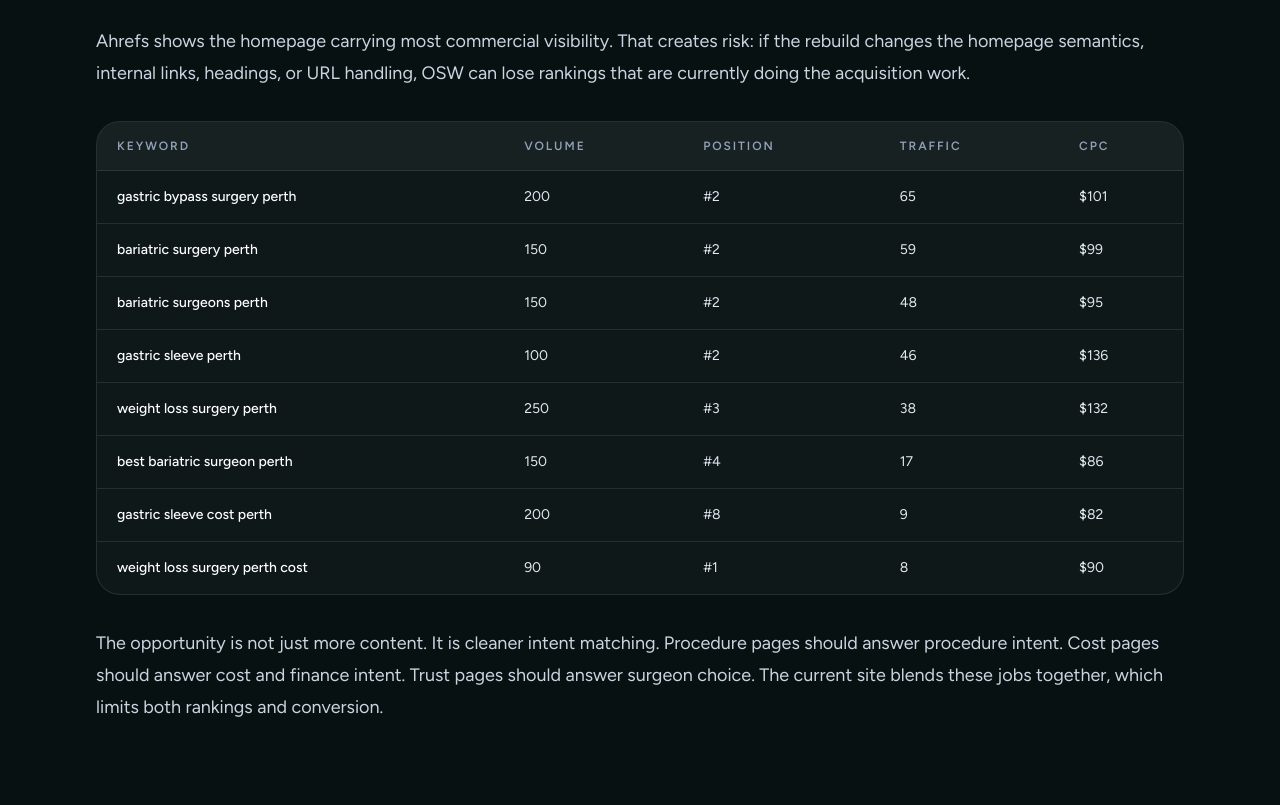
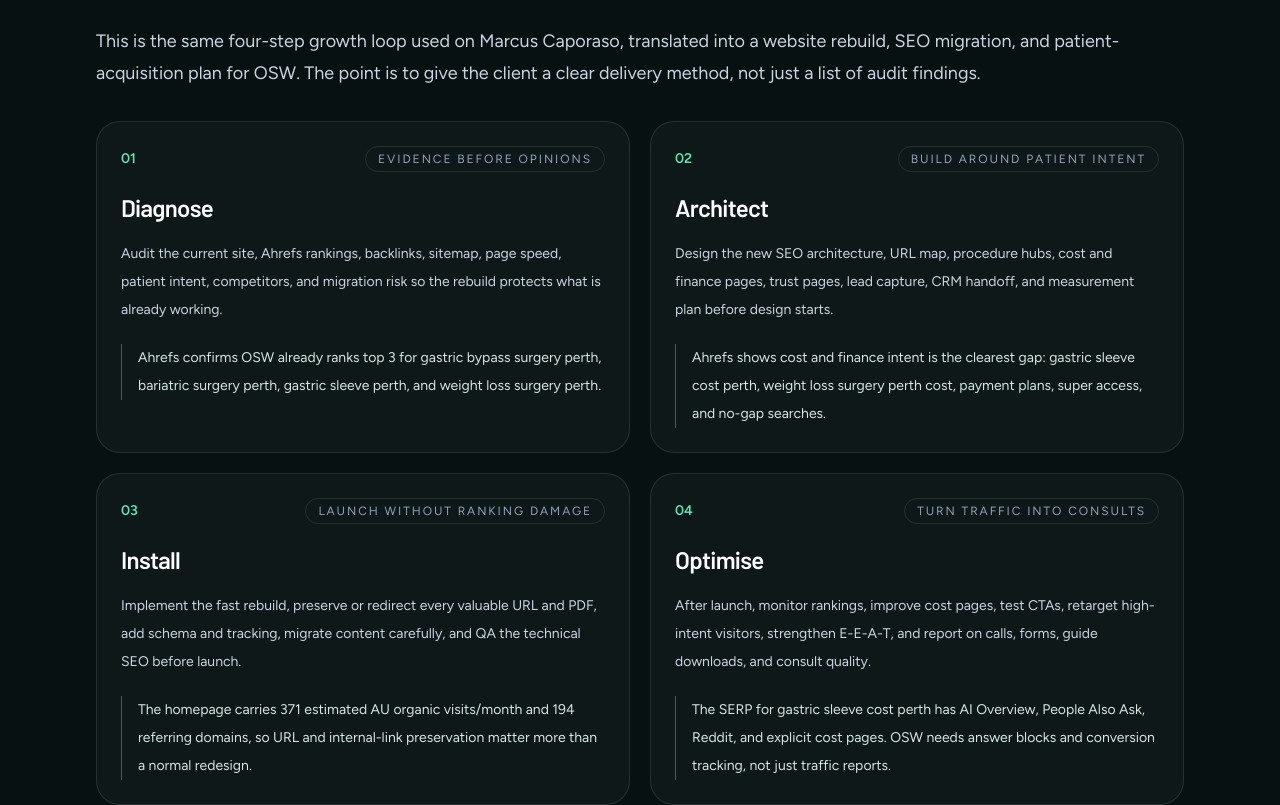
Before and after one commit to amirariff91/marcuscaporaso, a Next.js app: page /osw in a window 1280 px wide. Shown: the part 1778-2583 px from the top of the page. Built offline with nearby package versions, Linux system fonts and the light colour scheme; no server answers.

Commit message:
Frame OSW rebuild methodology

```diff
--- a/src/app/osw/page.tsx
+++ b/src/app/osw/page.tsx
@@ -40,6 +40,8 @@
 
 const topPages = [
   ["Homepage", "371", "$37,256", "gastric bypass surgery perth", "#2"],
+  ["Medication PDF", "79", "$20,633", "duromine cost australia", "#7"],
+  ["Vitamin D PDF", "66", "$3,688", "vitamin d injection", "#6"],
   ["Gastric sleeve", "56", "$7,512", "gastric sleeve perth", "#2"],
   ["Fees", "56", "$4,284", "lap band surgery perth cost", "#3"],
   ["Gastric band", "47", "$4,096", "gastric band surgery perth", "#2"],
@@ -67,6 +69,41 @@
   ["About", "208.2 KB", "2,122", "21", "1"],
   ["Fees", "211.4 KB", "1,163", "7", "0"],
   ["Contact", "185.4 KB", "738", "9", "1"],
+];
+
+const methodologySteps = [
+  {
+    step: "01",
+    title: "Diagnose",
+    focus: "Evidence before opinions",
+    description:
+      "Audit the current site, Ahrefs rankings, backlinks, sitemap, page speed, patient intent, competitors, and migration risk so the rebuild protects what is already working.",
+    proof: "Ahrefs confirms OSW already ranks top 3 for gastric bypass surgery perth, bariatric surgery perth, gastric sleeve perth, and weight loss surgery perth.",
+  },
+  {
+    step: "02",
+    title: "Architect",
+    focus: "Build around patient intent",
+    description:
+      "Design the new SEO architecture, URL map, procedure hubs, cost and finance pages, trust pages, lead capture, CRM handoff, and measurement plan before design starts.",
+    proof: "Ahrefs shows cost and finance intent is the clearest gap: gastric sleeve cost perth, weight loss surgery perth cost, payment plans, super access, and no-gap searches.",
+  },
+  {
+    step: "03",
+    title: "Install",
+    focus: "Launch without ranking damage",
+    description:
+      "Implement the fast rebuild, preserve or redirect every valuable URL and PDF, add schema and tracking, migrate content carefully, and QA the technical SEO before launch.",
+    proof: "The homepage carries 371 estimated AU organic visits/month and 194 referring domains, so URL and internal-link preservation matter more than a normal redesign.",
+  },
+  {
+    step: "04",
+    title: "Optimise",
+    focus: "Turn traffic into consults",
+    description:
+      "After launch, monitor rankings, improve cost pages, test CTAs, retarget high-intent visitors, strengthen E-E-A-T, and report on calls, forms, guide downloads, and consult quality.",
+    proof: "The SERP for gastric sleeve cost perth has AI Overview, People Also Ask, Reddit, and explicit cost pages. OSW needs answer blocks and conversion tracking, not just traffic reports.",
+  },
 ];
 
 const roadmap = [
@@ -233,6 +270,29 @@
         </div>
       </Section>
 
+      <Section eyebrow="Marcus rebuild methodology" title="How we would run the OSW rebuild: Diagnose, Architect, Install, Optimise.">
+        <p>
+          This is the same four-step growth loop used on Marcus Caporaso, translated into a website rebuild, SEO migration, and patient-acquisition plan for OSW. The point is to give the client a clear delivery method, not just a list of audit findings.
+        </p>
+        <div className="mt-8 grid gap-5 md:grid-cols-2">
+          {methodologySteps.map((step) => (
+            <div key={step.step} className="rounded-3xl border border-white/10 bg-white/[0.03] p-6">
+              <div className="flex items-center justify-between gap-4">
+                <span className="text-sm font-semibold text-emerald-300">{step.step}</span>
+                <span className="rounded-full border border-white/10 px-3 py-1 text-xs uppercase tracking-[0.16em] text-slate-400">
+                  {step.focus}
+                </span>
+              </div>
+              <h3 className="mt-5 text-2xl font-semibold tracking-[-0.03em] text-white">{step.title}</h3>
+              <p className="mt-4 text-sm leading-7 text-slate-300">{step.description}</p>
+              <p className="mt-5 border-l border-emerald-300/40 pl-4 text-sm leading-7 text-emerald-50/90">
+                {step.proof}
+              </p>
+            </div>
+          ))}
+        </div>
+      </Section>
+
       <Section eyebrow="Organic visibility" title="Current rankings are concentrated in a few pages, so migration risk is high.">
         <p>
           Ahrefs shows the homepage carrying most commercial visibility. That creates risk: if the rebuild changes the homepage semantics, internal links, headings, or URL handling, OSW can lose rankings that are currently doing the acquisition work.
--- a/src/components/GrowthOS.tsx
+++ b/src/components/GrowthOS.tsx
@@ -2,7 +2,7 @@
 
 export default function GrowthOS() {
   const growthosUrl =
-    process.env.NEXT_PUBLIC_GROWTHOS_URL ?? "https://growthops.cepathosting.com";
+    process.env.NEXT_PUBLIC_GROWTHOS_URL ?? "https://growthops.marcuscaporaso.com";
 
   return (
     <section className="py-24 border-t border-border bg-bg-raised">
```
